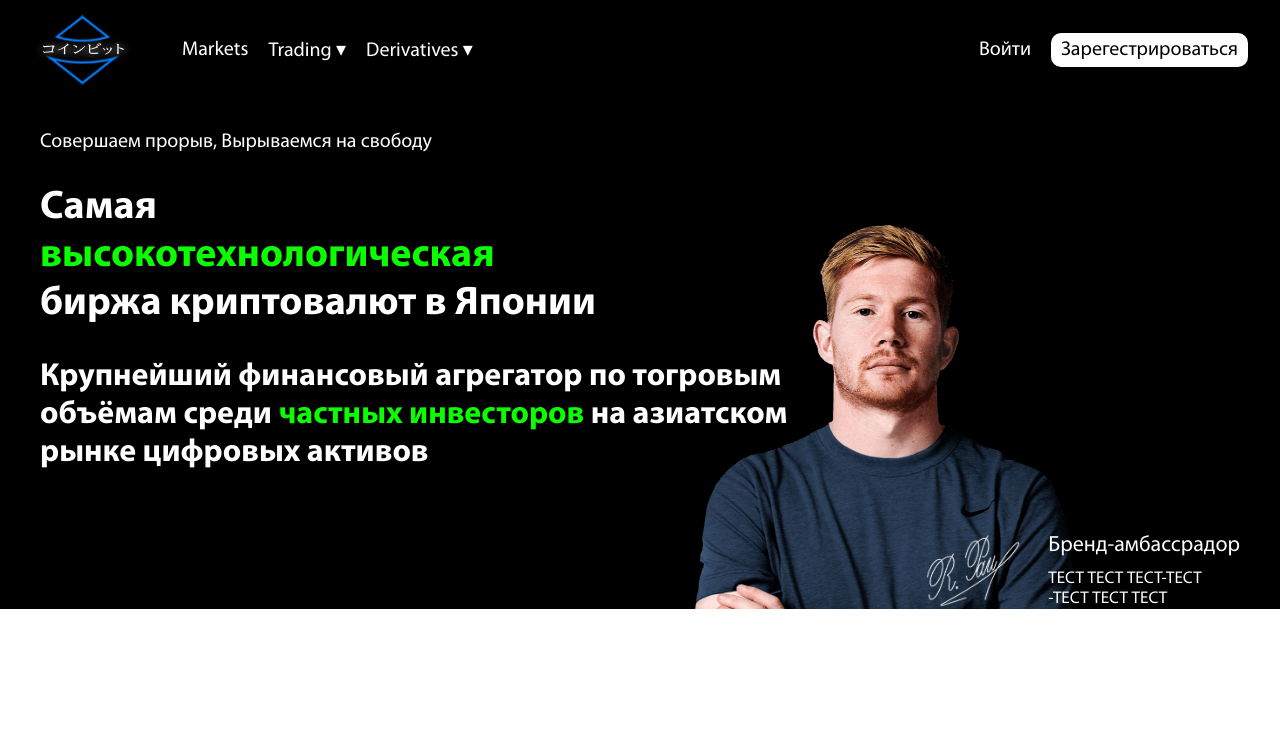
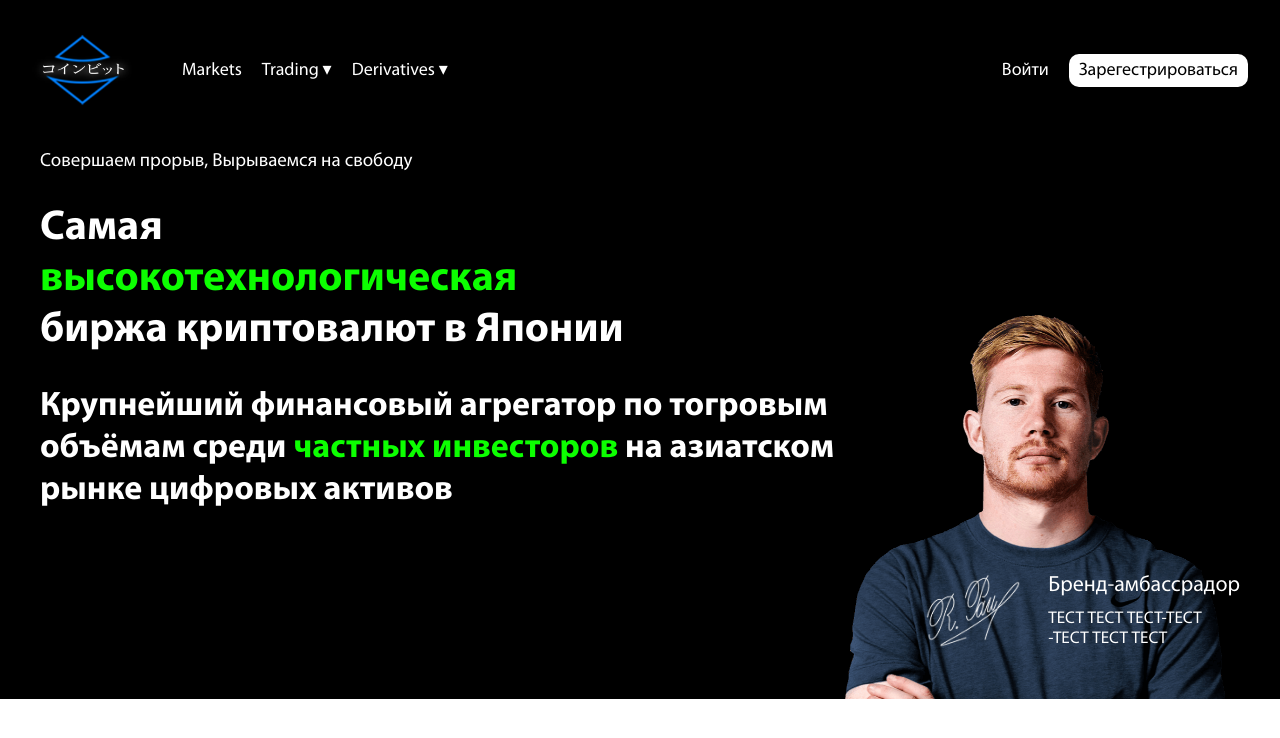
Before and after one commit to DeWhiteMold/cr-site, a React (Create React App) app: page / in a window 1280 px wide. Shown: the top 738 px of the page. Built offline with nearby package versions, Linux system fonts and the light colour scheme; a web font is replaced by a local one.

Commit message:
fonts fix

```diff
--- a/src/components/Header/Header.scss
+++ b/src/components/Header/Header.scss
@@ -1,4 +1,5 @@
 .header {
+  margin-top: 20px;
   display: flex;
   align-items: center;
   width: 95%;
@@ -22,7 +23,7 @@
     border: none;
     padding: 0;
     margin: 0;
-    font-size: 20px;
+    font-size: 18px;
     transition: opacity .3s ease;
 
     &_white {
--- a/src/components/Main/Main.scss
+++ b/src/components/Main/Main.scss
@@ -15,9 +15,10 @@
   align-items: flex-start;
   color: #fff;
   font-family: 'Myraid-pro', sans-serif;
+  padding-bottom: 50px;
 
   &__caption {
-    font-size: 20px;
+    font-size: 19px;
   }
 
   &__span {
@@ -26,11 +27,11 @@
   }
 
   &__title {
-    font-size: 40px;
+    font-size: 42px;
   }
 
   &__description {
-    font-size: 32px;
+    font-size: 34px;
     font-weight: bold;
     max-width: 70%;
     z-index: 2;
@@ -67,7 +68,7 @@
     position: absolute;
     width: 400px;
     bottom: -200px;
-    right: 150px;
+    right: 0;
     z-index: 0;
   }
 }
```
